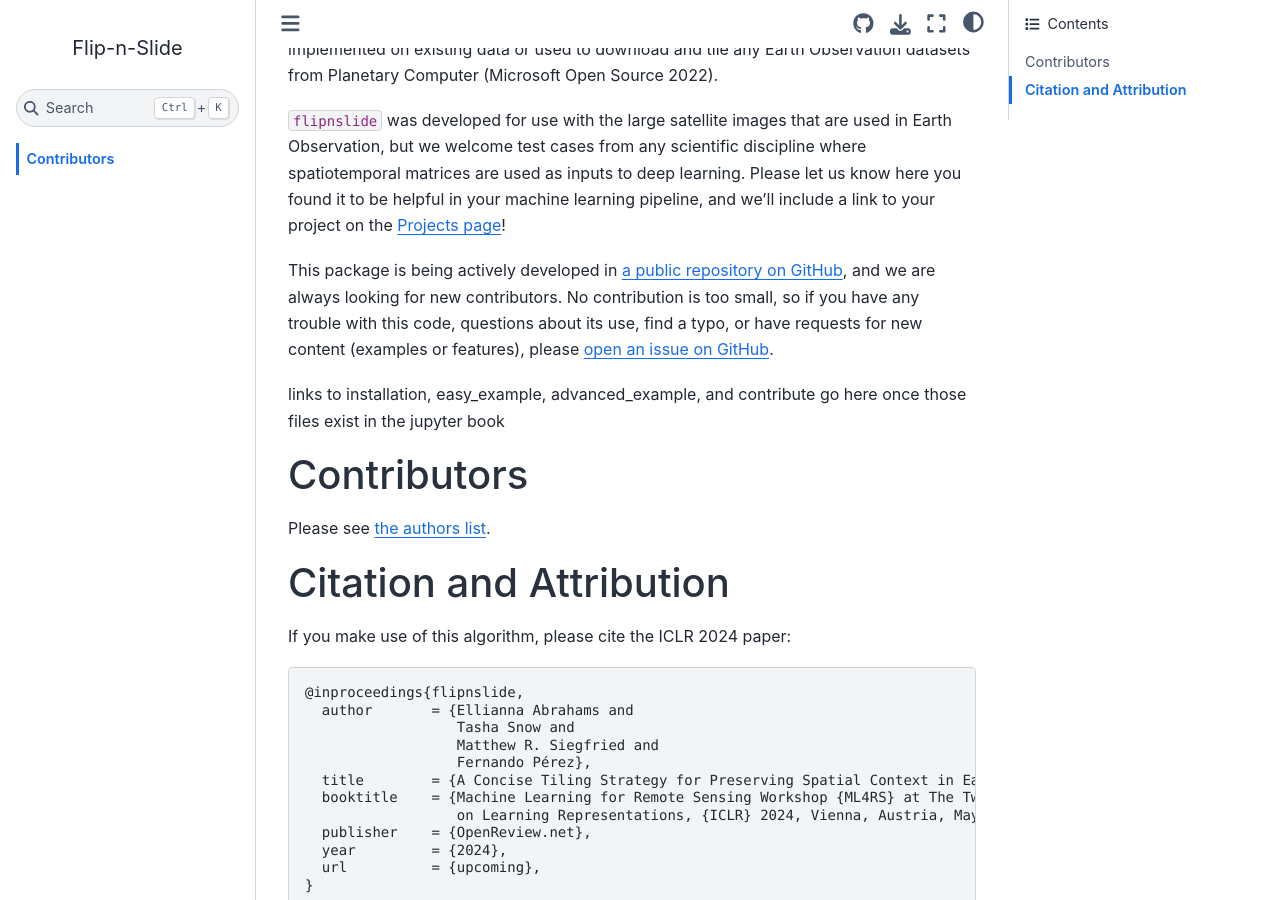
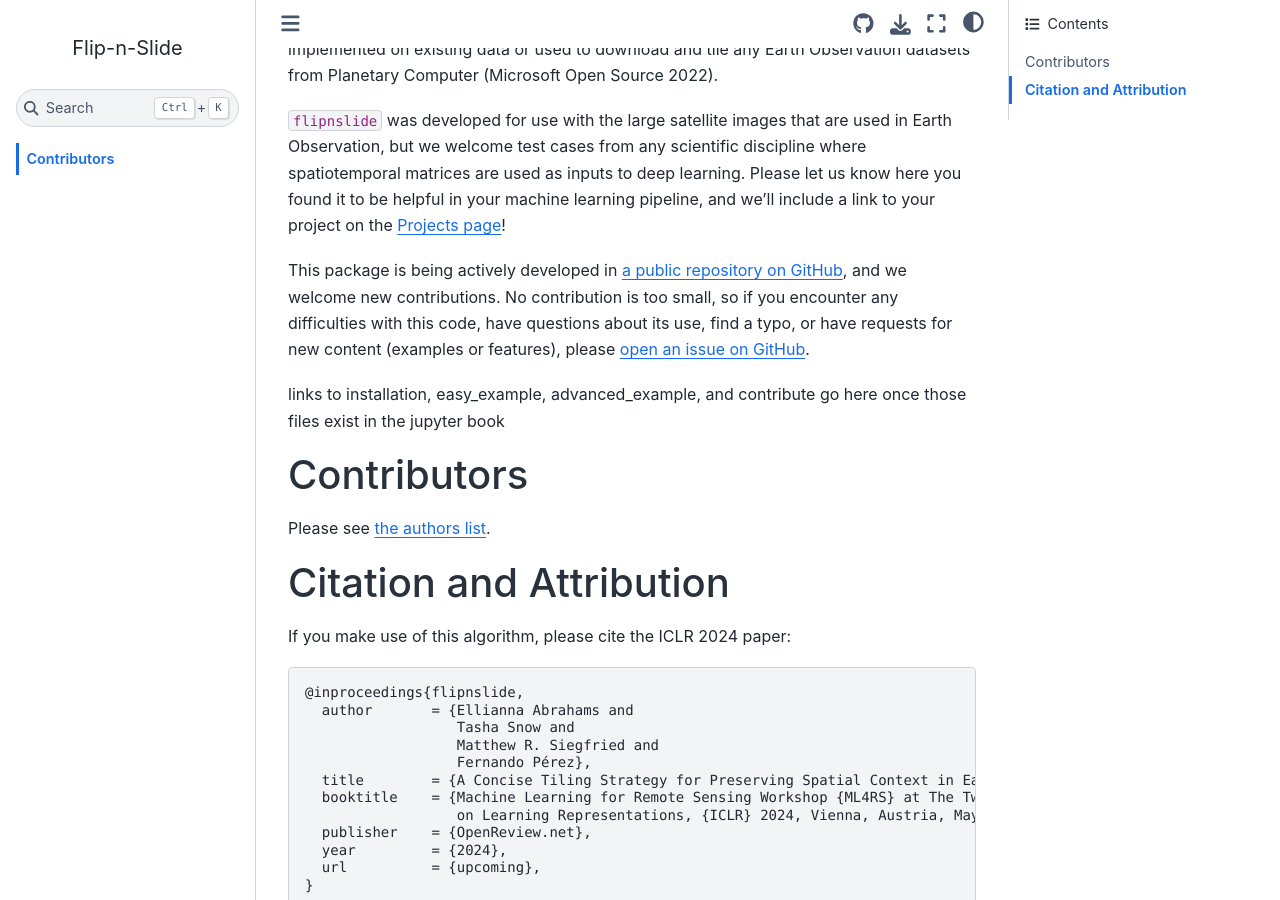
Before and after one commit to elliesch/flipnslide, a Jupyter Book: the page built from docs/intro.md, in a window 1280 px wide and 900 px high, scrolled down 519 px. Built offline with Jupyter Book 1.0.4 settings and Sphinx 7.4.7 and the Sphinx Book theme 1.1.4, drawn with Linux system fonts in a browser that asks for light colours; pages that are not in the unit, such as notebooks, are missing from menus.

Commit message:
cleaned up page

```diff
--- a/docs/intro.md
+++ b/docs/intro.md
@@ -32,9 +32,9 @@ a link to your project on the [Projects page]()!
 
 This package is being actively developed in
 [a public repository on GitHub](https://github.com/elliesch/flipnslide),
-and we are always looking for new contributors. No contribution is too small,
-so if you have any trouble with this code, questions about its use, find a typo,
-or have requests for new content (examples or features), please
+and we welcome new contributions. No contribution is too small, so if you encounter any
+difficulties with this code, have questions about its use, find a typo, or have
+requests for new content (examples or features), please
 [open an issue on GitHub](https://github.com/elliesch/flipnslide/issues).
 
 
```
